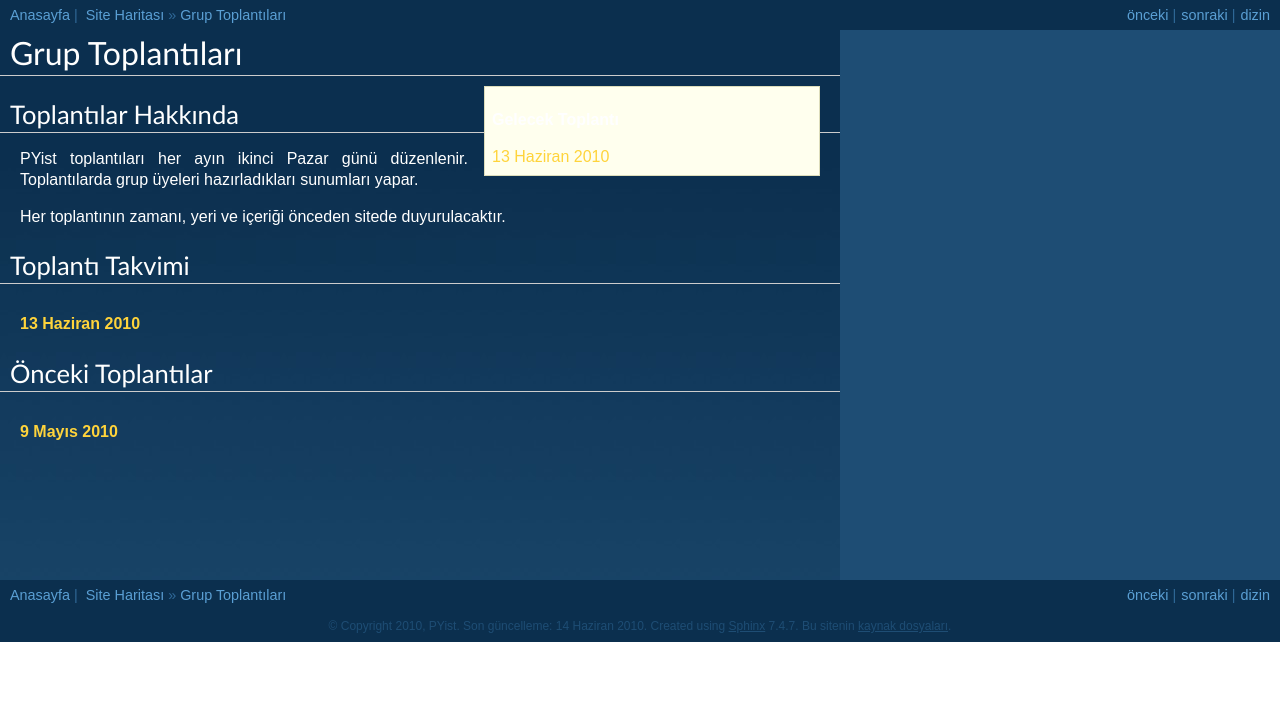
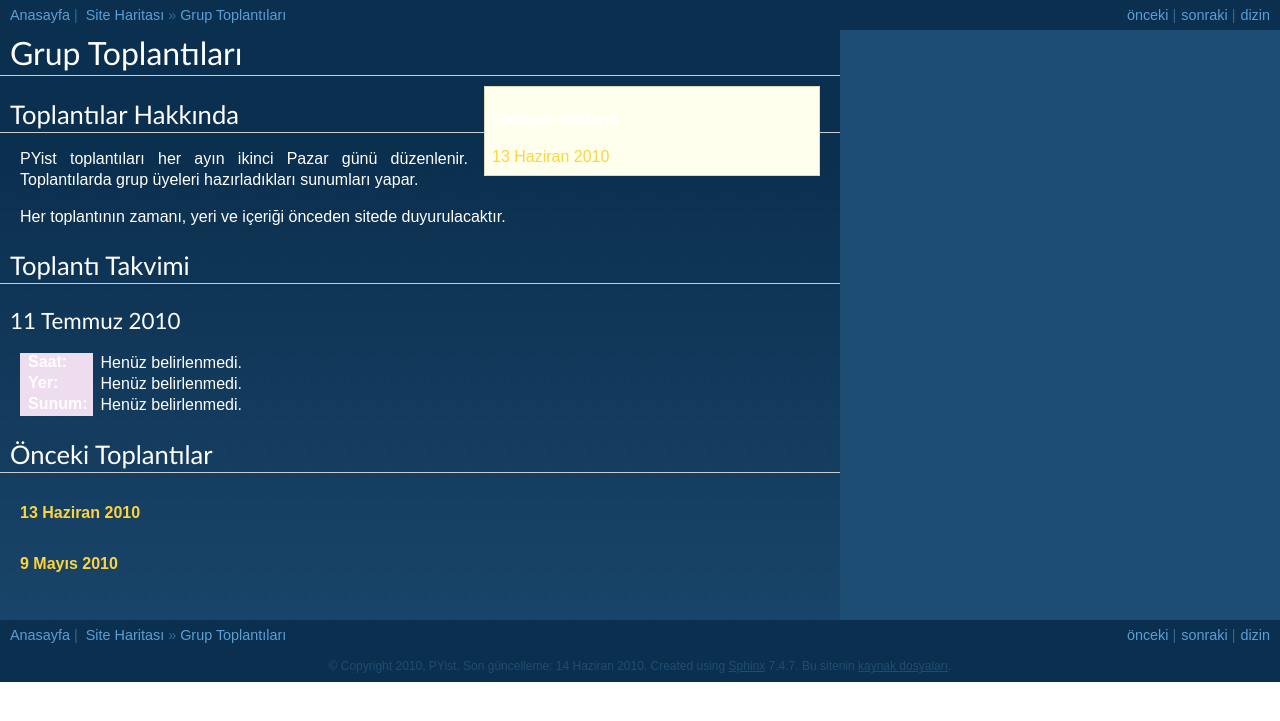
Before and after one commit to mengu/pyist.net, a Sphinx documentation site: the page built from source/meetings.rst, in a window 1280 px wide. Shown: the top 721 px of the page. Built offline with Sphinx 7.4.7, drawn with Linux system fonts in a browser that asks for light colours; formulas are drawn with MathJax 3.

Commit message:
Marked next meeting's date

```diff
--- a/source/meetings.rst
+++ b/source/meetings.rst
@@ -23,10 +23,20 @@ Toplantı Takvimi
 
 .. _next-meeting:
 
-.. rubric:: \ :doc:`meetings/20100613`
+11 Temmuz 2010
+^^^^^^^^^^^^^^
+
+:Saat:
+    Henüz belirlenmedi.
+:Yer:
+    Henüz belirlenmedi.
+:Sunum:
+    Henüz belirlenmedi.
 
 
 Önceki Toplantılar
 ------------------
 
+.. rubric:: \ :doc:`meetings/20100613`
+
 .. rubric:: \ :doc:`meetings/20100509`
```
